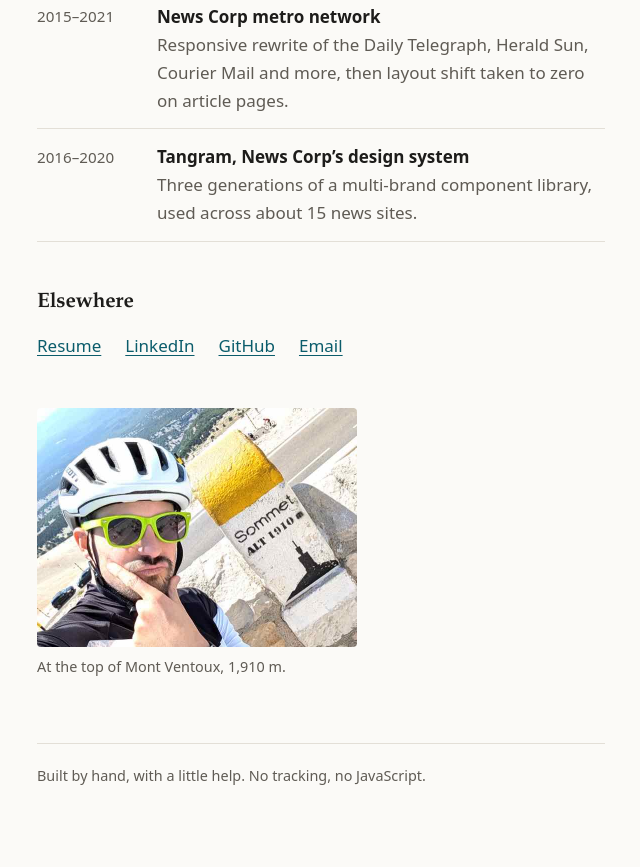
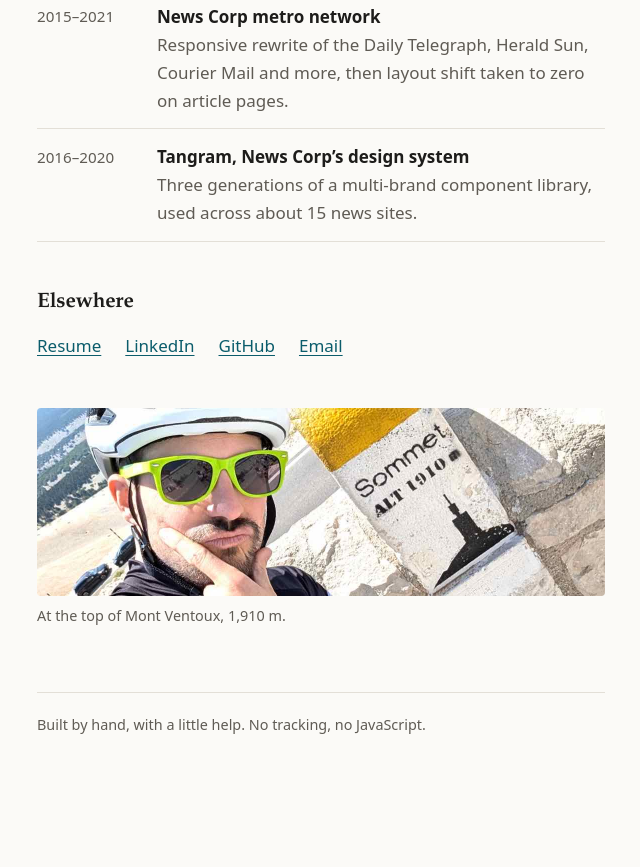
Before and after one commit to Yojimb0/pierre.pointereau.fr, a plain HTML site: page index.html in a window 1280 px wide. Shown: the part 972-1839 px from the top of the page, without its empty margins (319-959 px from the left). After the commit the page ends 1788 px from the top, so only its background shows below. Drawn offline with Linux system fonts and the light colour scheme.

Commit message:
Widen the Mont Ventoux photo to the text column
Use a wide crop of the face and summit marker, renamed so cached copies of
the old square-ish image aren't reused.

Co-Authored-By: Claude Opus 5.5 <noreply@anthropic.com>

```diff
--- a/index.html
+++ b/index.html
@@ -59,8 +59,8 @@
     </ul>
 
     <figure class="photo">
-      <img src="/img/mont-ventoux.jpg" width="640" height="478" loading="lazy" decoding="async"
-        alt="Selfie in a white cycling helmet and lime-green sunglasses, next to the yellow-topped summit marker reading Sommet, altitude 1910 m.">
+      <img src="/img/mont-ventoux-wide.jpg" width="1136" height="376" loading="lazy" decoding="async"
+        alt="Selfie in a cycling helmet and lime-green sunglasses, next to the yellow-topped summit marker reading Sommet, altitude 1910 m.">
       <figcaption>At the top of Mont Ventoux, 1,910&nbsp;m.</figcaption>
     </figure>
 
--- a/style.css
+++ b/style.css
@@ -166,9 +166,8 @@ a:hover {
   margin-top: 0;
 }
 
-/* A small photo near the bottom of the home page. */
+/* A wide photo near the bottom of the home page, as wide as the text column. */
 .photo {
-  max-width: 20rem;
   margin: 3rem 0 0;
 }
 
```
Also changed, not shown: img/mont-ventoux-wide.jpg (added), img/mont-ventoux.jpg (deleted).
